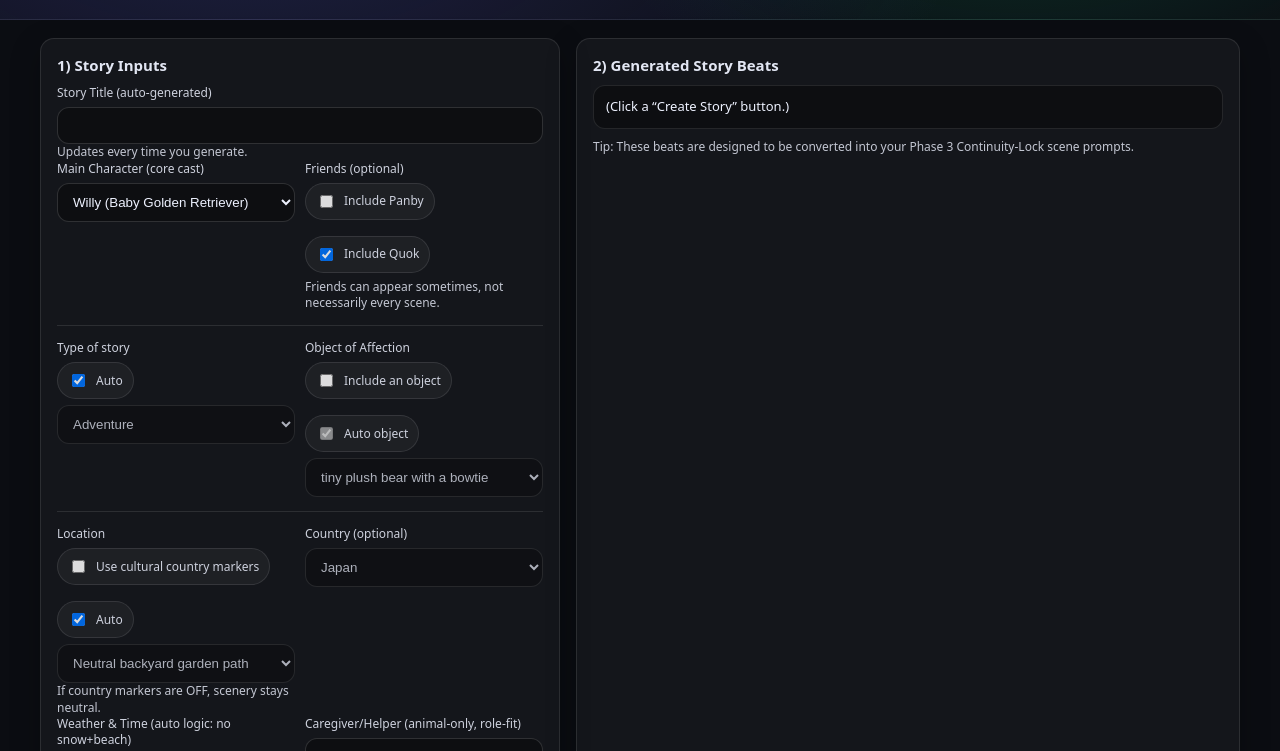
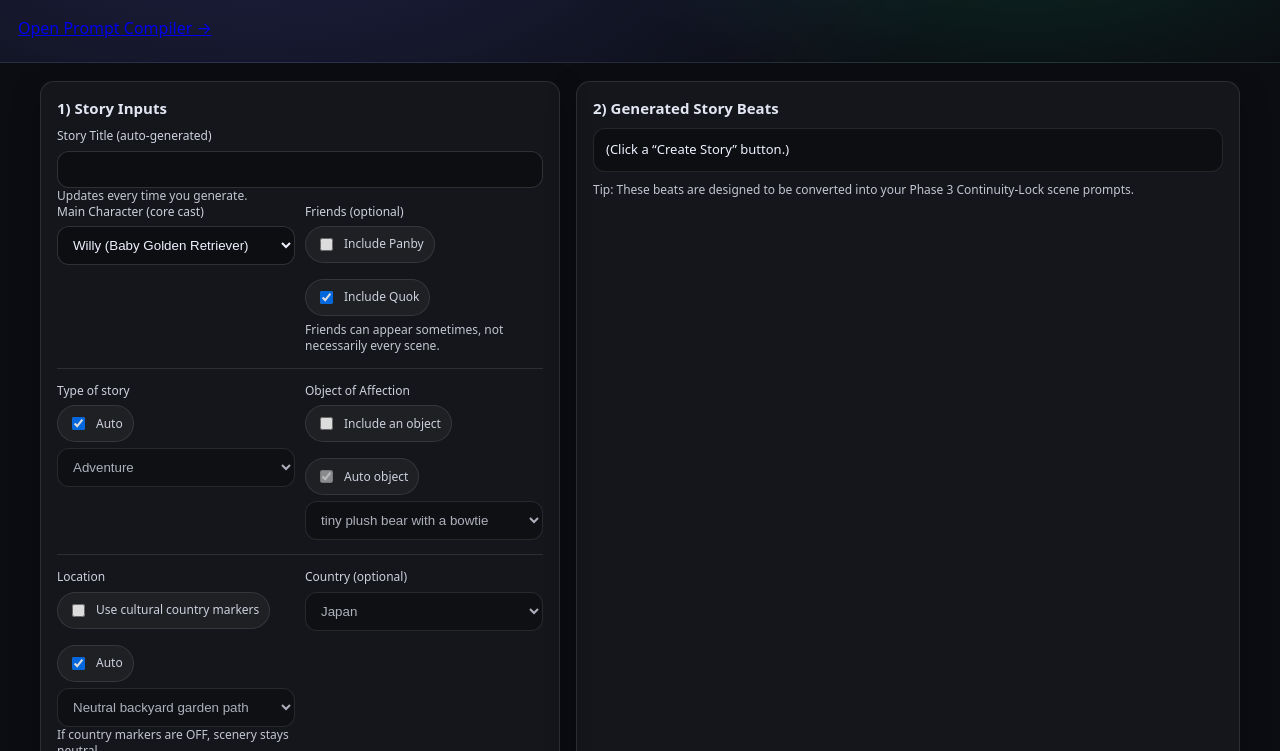
Before and after one commit to mirillif/silent-story-generator, a plain HTML site: page index.html in a window 1280 px wide. Shown: the part 104-855 px from the top of the page. Drawn offline with Linux system fonts and the light colour scheme.

Commit message:
Update index.html

```diff
--- a/index.html
+++ b/index.html
@@ -50,6 +50,8 @@
     Brand-locked to <span class="k">Willy / Panby / Quok</span>. Auto-selects Problem, Helper Role, Weather, and Location with logic.
     You can still override manually. Generates <span class="k">15 / 20 / 25</span> scene beats (visual-only).
   </p>
+  <br>
+<a href="./compiler.html">Open Prompt Compiler →</a>
 </header>
 
 <main class="grid">
```
